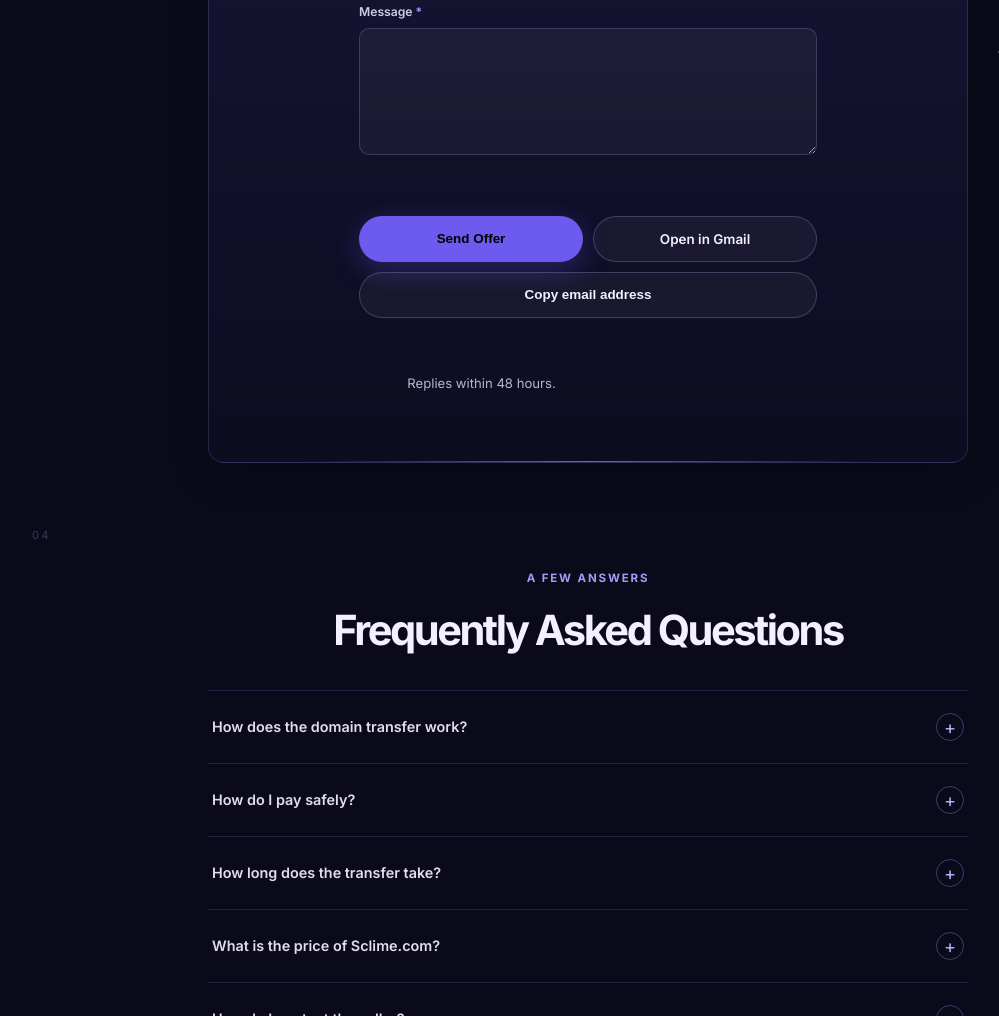
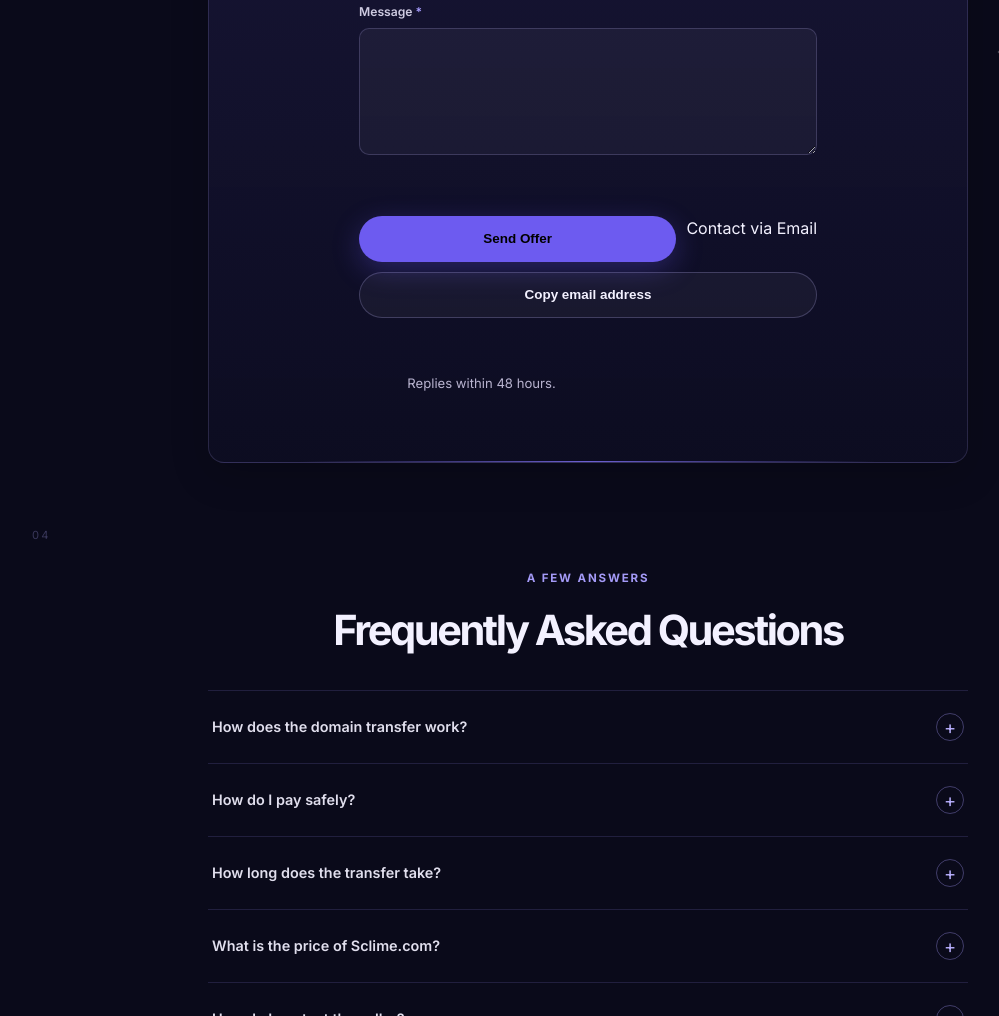
Before and after one commit to jooepro/sclime, a plain HTML site: page index.html in a window 1280 px wide. Shown: the part 3072-4088 px from the top of the page, without its empty margins (52-1051 px from the left). Drawn offline with Linux system fonts and the light colour scheme.

Commit message:
Update email link for contacting via Gmail

```diff
--- a/index.html
+++ b/index.html
@@ -165,7 +165,11 @@
               </div>
               <div class="offer-submit-row">
                 <button class="button button--primary" type="submit">Send Offer</button>
-                <a class="button button--ghost" id="gmail-link" href="#" target="_blank" rel="noopener noreferrer">Open in Gmail</a>
+                <a href="https://mail.google.com/mail/?view=cm&fs=1&to=yousefshabank@gmail.com"
+   target="_blank"
+   rel="noopener noreferrer">
+   Contact via Email
+</a>
                 <button class="button button--ghost" id="copy-email-button" type="button">Copy email address</button>
               </div>
               <p class="copy-status" id="copy-status" aria-live="polite"></p>
```
